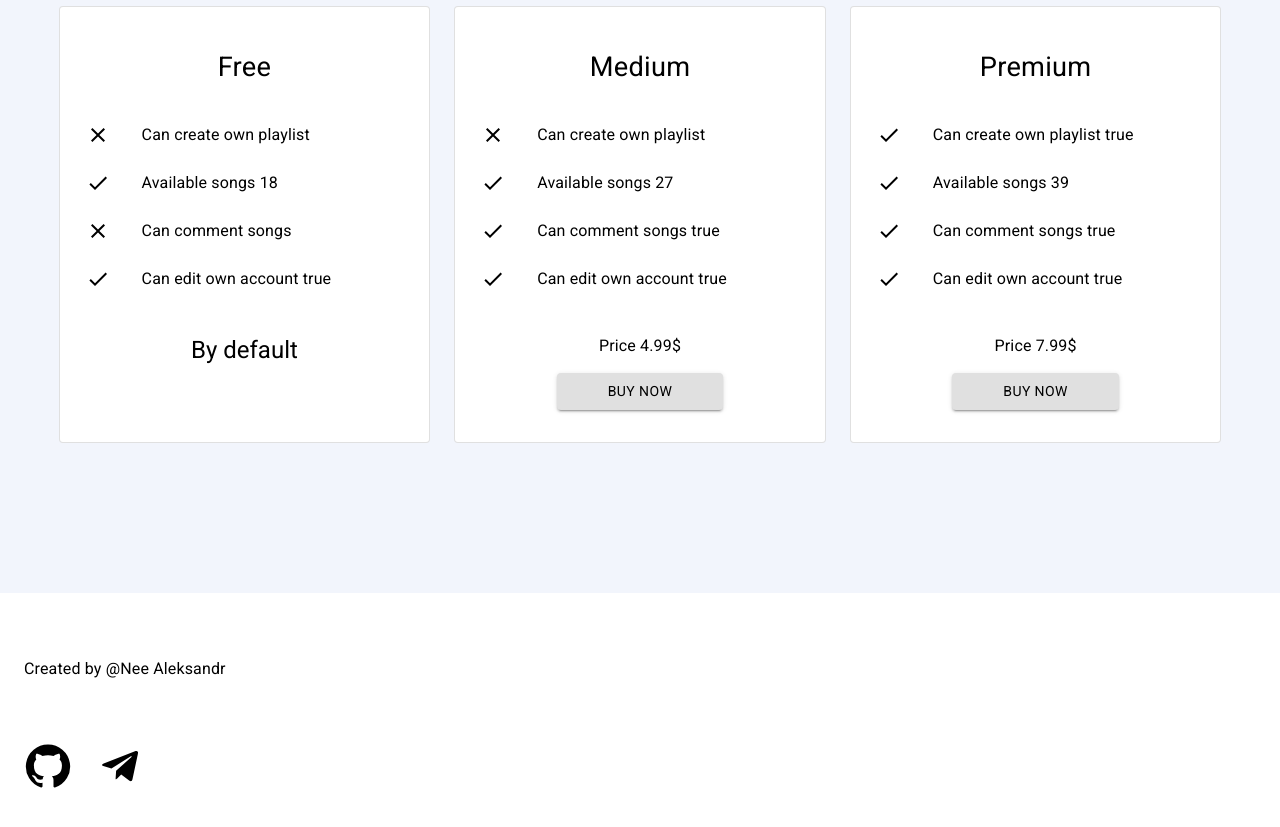
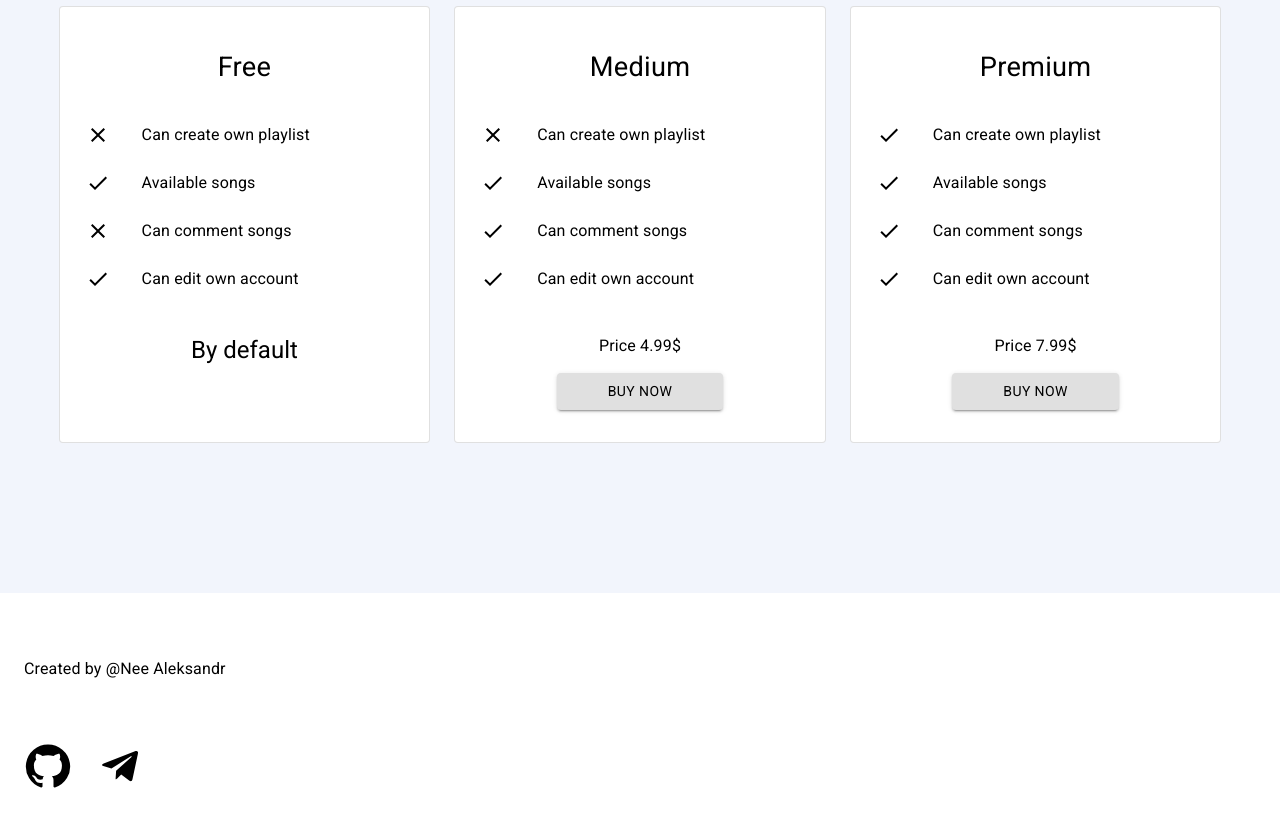
Before and after one commit to uukeyi/Apple-Music-Copy, a React (Create React App) app: page /preview in a window 1280 px wide. Shown: the part 1320-2147 px from the top of the page. Built offline with nearby package versions, Linux system fonts and the light colour scheme; data requests are answered from the project's data file.

Commit message:
Fixed bugs

```diff
--- a/src/components/SubscriptionCard/SubscriptionCard.jsx
+++ b/src/components/SubscriptionCard/SubscriptionCard.jsx
@@ -61,9 +61,8 @@ function SubscriptionCard({ title, opportunities, price }) {
                            {opportunity.value ? <CheckIcon /> : <ClearIcon />}
                         </ListItemIcon>
                         <ListItemText
-                           primary={`${opportunity.desc} ${
-                              +opportunity.value ? opportunity.value : ""
-                           }`}
+                           primary={opportunity.desc}
+
                         />
                      </ListItem>
                   );
```
